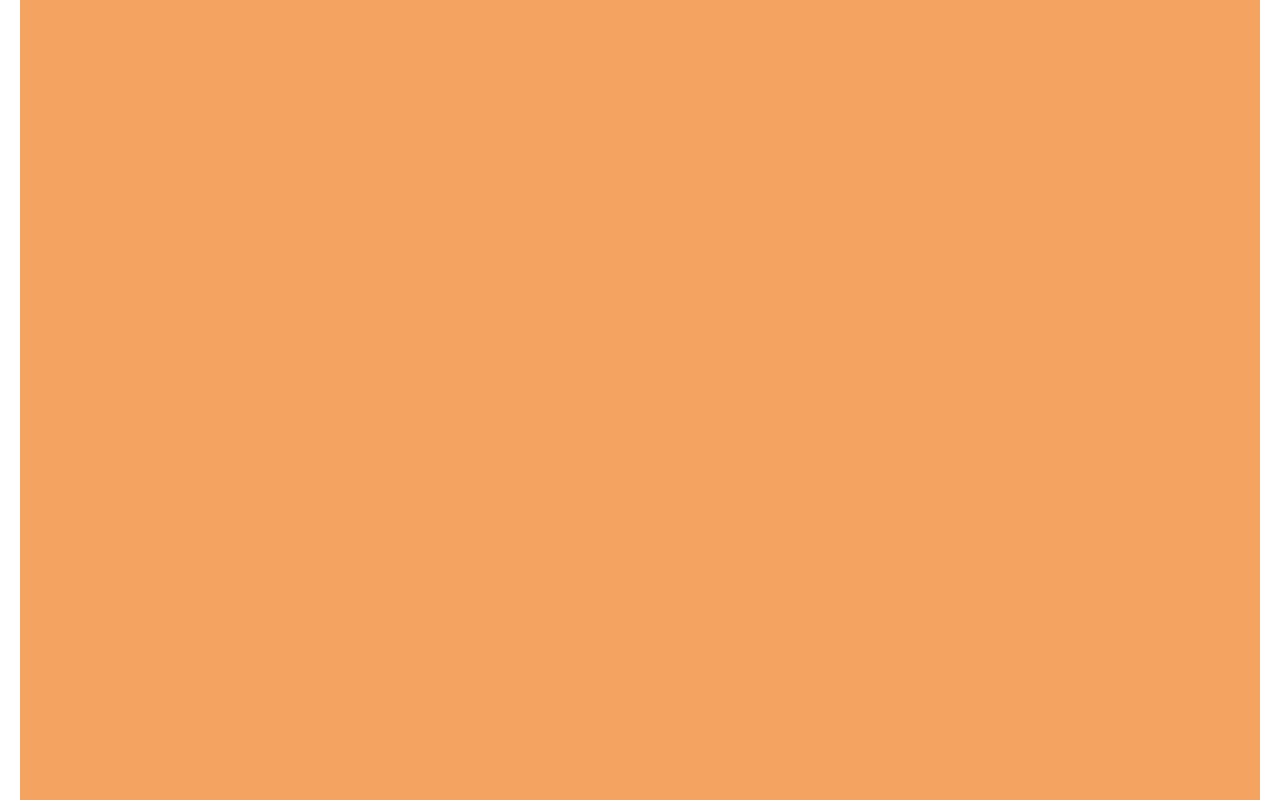
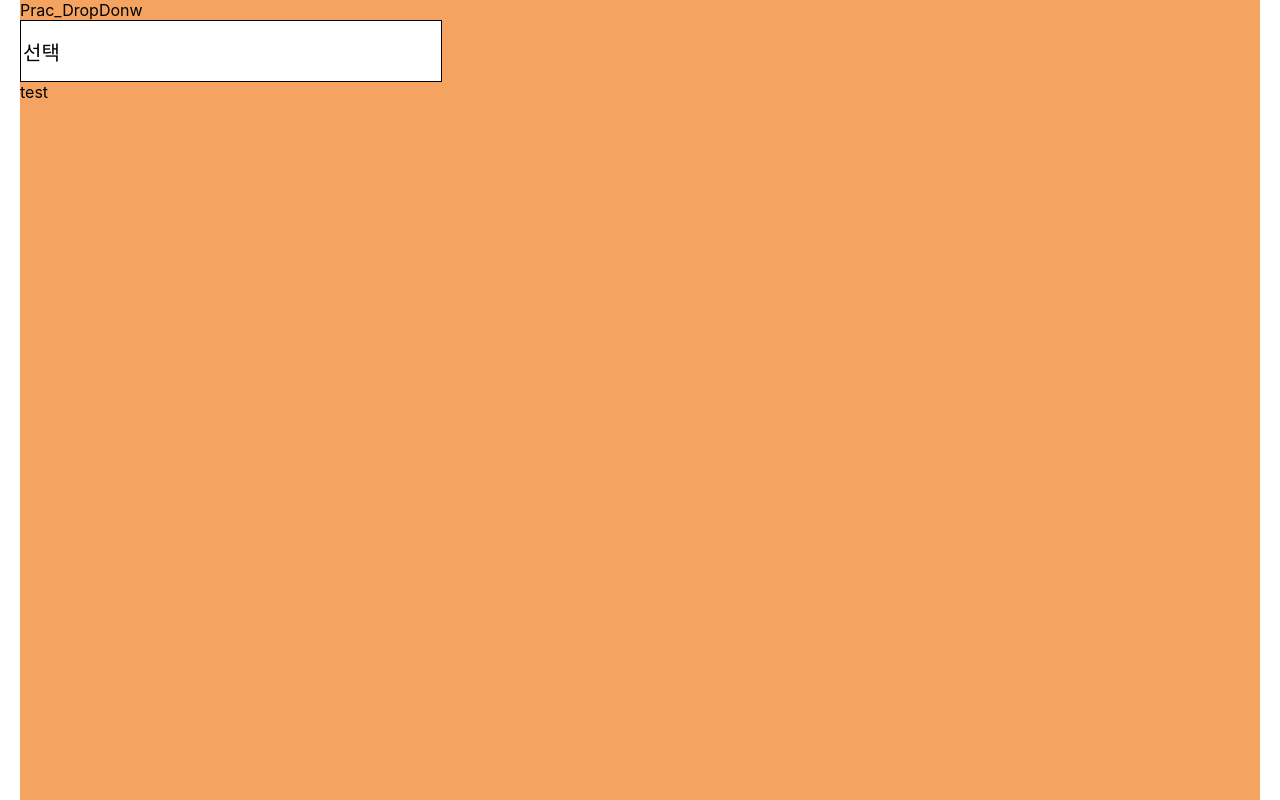
Before and after one commit to rhsok/pracCarousel, a React (Create React App) app: page /dropdown1 in a window 1280 px wide. Before the commit this address had no page. Built offline with nearby package versions, Linux system fonts and the light colour scheme.

Commit message:
dropdown 기능 + slide + 외부클릭시 박스가 사라지는 기능

```diff
--- a/src/index.css
+++ b/src/index.css
@@ -12,3 +12,7 @@ code {
   font-family: source-code-pro, Menlo, Monaco, Consolas, 'Courier New',
     monospace;
 }
+
+ul {
+  list-style-type: none;
+}
--- a/src/pages/MainPage/MainPage.tsx
+++ b/src/pages/MainPage/MainPage.tsx
@@ -4,32 +4,52 @@ import { useNavigate } from 'react-router-dom';
 function MainPage() {
   const navigate = useNavigate();
 
-  const goPrac1 = () => {
-    navigate('/prac1');
-  };
-
-  const goPrac2 = () => {
-    navigate('/prac2');
-  };
-
-  const goPrac3 = () => {
-    navigate('/prac3');
-  };
+  function goPrac(val: string | boolean) {
+    switch (val) {
+      case 'carousel1':
+        navigate('/carousel1');
+        break;
+      case 'carousel2':
+        navigate('/carousel2');
+        break;
+      case 'carousel3':
+        navigate('/carousel3');
+        break;
+      case 'dropdown1':
+        navigate('/dropdown1');
+        console.log('dorpdown1');
+        break;
+      default:
+        // Handle the case when val is not one of 'prac1', 'prac2', or 'prac3'
+        break;
+    }
+  }
 
   return (
     <div>
       <div>MainPage</div>
-      <button className='carousel1' onClick={goPrac1}>
+      <ul>
+        <li>
+          <button className='carousel1' onClick={() => goPrac('carousel1')}>
             1번 carousel
           </button>
-      <br />
-      <button className='carousel2' onClick={goPrac2}>
+        </li>
+        <li>
+          <button className='carousel2' onClick={() => goPrac('carousel2')}>
             2번 carousel
           </button>
-      <br />
-      <button className='carousel3' onClick={goPrac3}>
+        </li>
+        <li>
+          <button className='carousel3' onClick={() => goPrac('carousel3')}>
             3번 carousel
           </button>
+        </li>
+        <li>
+          <button className='dropdown1' onClick={() => goPrac('dropdown1')}>
+            4번 dropdown
+          </button>
+        </li>
+      </ul>
     </div>
   );
 }
--- /dev/null
+++ b/src/pages/Prac_DropDown1/Prac_DropDown.css.tsx
@@ -0,0 +1,43 @@
+import styled from '@emotion/styled';
+
+export const InputBox = styled.div`
+  width: 420px;
+  height: 60px;
+  border: 1px solid black;
+  background-color: white;
+  display: flex;
+  align-items: center;
+`;
+
+export const Input = styled.input`
+  width: 420px;
+  height: 55px;
+  border: none;
+  font-size: 20px;
+`;
+
+export const DropDwonBox = styled.div<{ openState: boolean }>`
+  width: 420px;
+  height: ${(props) => (props.openState ? 'auto' : '0px')};
+  background-color: white;
+  border-right: 1px solid black;
+  border-left: 1px solid black;
+  /* display: ${(props) => (props.openState ? 'block' : 'none')}; */
+  height: ${(props) => (props.openState ? '366px' : '0')};
+  /* 1. 높이를 auto로 설정하면 슬라이드 효과를 볼 수 없다.
+         2. max-height 높으면 false일때 box가 순식간에 사라지고 height로 놓으면 transition효과가 적용된다.  */
+  transition: height 1s ease;
+  overflow: hidden;
+`;
+
+export const DropDownElement = styled.div`
+  width: 420px;
+  height: 60px;
+  border-bottom: 1px solid black;
+  font-size: 20px;
+  display: flex;
+  align-items: center;
+  :hover {
+    background-color: gray;
+  }
+`;
--- /dev/null
+++ b/src/pages/Prac_DropDown1/Prac_DropDown.tsx
@@ -0,0 +1,74 @@
+import React, { LegacyRef } from 'react';
+import * as S from './Prac_DropDown.css';
+import { useState, useRef, useEffect } from 'react';
+
+function Prac_DropDown() {
+  const dropdownRef = useRef<HTMLDivElement | null>(null);
+  const listToChooseFrom = [
+    'react',
+    'typescript',
+    'next.js',
+    'flutter',
+    'cleanCode',
+    'node.js',
+  ];
+  const [openState, setOpenState] = useState<boolean>(false);
+  const [selectedElement, setSelectedElement] = useState<string | undefined>();
+  console.log('openState:', openState);
+  console.log('selectedElement:', selectedElement);
+
+  useEffect(() => {
+    // 드롭다운의 외부를 클릭했을 때 발생할 함수 작성
+    const outsideClick = (e: MouseEvent) => {
+      console.log(e.target); // 마우스를 어느곳에든 클릭하면 어디의 DOM 요소를 클릭한지 확인할 수 있다.
+
+      //!dropdownRef.current.contains(e.target as Node)
+      //DropdownContainer 태그 영역에 이벤트가 발생하지 않았을때를 의미
+      if (
+        openState === true &&
+        dropdownRef.current &&
+        !dropdownRef.current.contains(e.target as Node)
+      ) {
+        setOpenState(false); //외부 클릭시 실행할 로직 (드롭다운의 상태 변경)
+      }
+    };
+    //컴포넌트 렌더링 후 이벤트 등록해야한다.
+    //mousedown 이벤트가 발생하면 outsideClick함수가 실행된다.
+    document.addEventListener('mousedown', outsideClick);
+    return () => {
+      // Cleanup the event listener
+      document.removeEventListener('mousedown', outsideClick); //컴포넌트가 제거될때 실행
+    };
+  }, [openState]);
+
+  return (
+    <div>
+      Prac_DropDonw
+      <S.InputBox
+        onClick={() => {
+          setOpenState(!openState);
+        }}
+      >
+        <S.Input value={selectedElement || '선택'} />
+      </S.InputBox>
+      <S.DropDwonBox ref={dropdownRef} openState={openState}>
+        {listToChooseFrom.map((item: any) => {
+          return (
+            <S.DropDownElement
+              onClick={(e) => {
+                setOpenState(false);
+                setSelectedElement(item);
+              }}
+              key={item}
+            >
+              {item}
+            </S.DropDownElement>
+          );
+        })}
+      </S.DropDwonBox>
+      <div>test</div>
+    </div>
+  );
+}
+
+export default Prac_DropDown;
--- a/src/pages/Prac_carousel2/Prac_Carousel2.tsx
+++ b/src/pages/Prac_carousel2/Prac_Carousel2.tsx
@@ -25,21 +25,29 @@ function Prac_Carousel2() {
   const carousel2RightButton = function () {
     if (transX >= -250) {
       setTransX(-500);
-    } else if (transX === -500) {
+    }
+    if (transX === -500) {
       setTransX(-1000);
-    } else if (transX < -250 && transX > -750) {
+    }
+    if (transX < -250 && transX > -750) {
       setTransX(-500);
-    } else if (transX === -1000) {
+    }
+    if (transX === -1000) {
       setTransX(-1500);
-    } else if (transX <= -750 && transX > -1250) {
+    }
+    if (transX <= -750 && transX > -1250) {
       setTransX(-1000);
-    } else if (transX === -1500) {
+    }
+    if (transX === -1500) {
       setTransX(-2000);
-    } else if (transX <= -1250 && transX > -1750) {
+    }
+    if (transX <= -1250 && transX > -1750) {
       setTransX(-1500);
-    } else if (transX <= -1750 && transX > -2250) {
+    }
+    if (transX <= -1750 && transX > -2250) {
       setTransX(-2000);
-    } else if (transX <= -2250) {
+    }
+    if (transX <= -2250) {
       setTransX(-2000);
     }
   };
--- a/src/routes/router.tsx
+++ b/src/routes/router.tsx
@@ -4,15 +4,17 @@ import Prac_Carousel2 from '../pages/Prac_carousel2/Prac_Carousel2';
 import Prac_Carousel3 from '../pages/Prac_Carousel3/Prac_Carousel3';
 import MainPage from '../pages/MainPage/MainPage';
 import CommonStyle from '../Commonstyle.css';
+import Prac_DropDown from '../pages/Prac_DropDown1/Prac_DropDown';
 
 function Router() {
   return (
     <CommonStyle>
       <Routes>
         <Route path='/' element={<MainPage />} />
-        <Route path='/prac1' element={<Prac_Carousel1 />} />
-        <Route path='/prac2' element={<Prac_Carousel2 />} />
-        <Route path='/prac3' element={<Prac_Carousel3 />} />
+        <Route path='/carousel1' element={<Prac_Carousel1 />} />
+        <Route path='/carousel2' element={<Prac_Carousel2 />} />
+        <Route path='/carousel3' element={<Prac_Carousel3 />} />
+        <Route path='/dropdown1' element={<Prac_DropDown />} />
       </Routes>
     </CommonStyle>
   );
```
Lines whose indentation alone changed are shown as unchanged.
